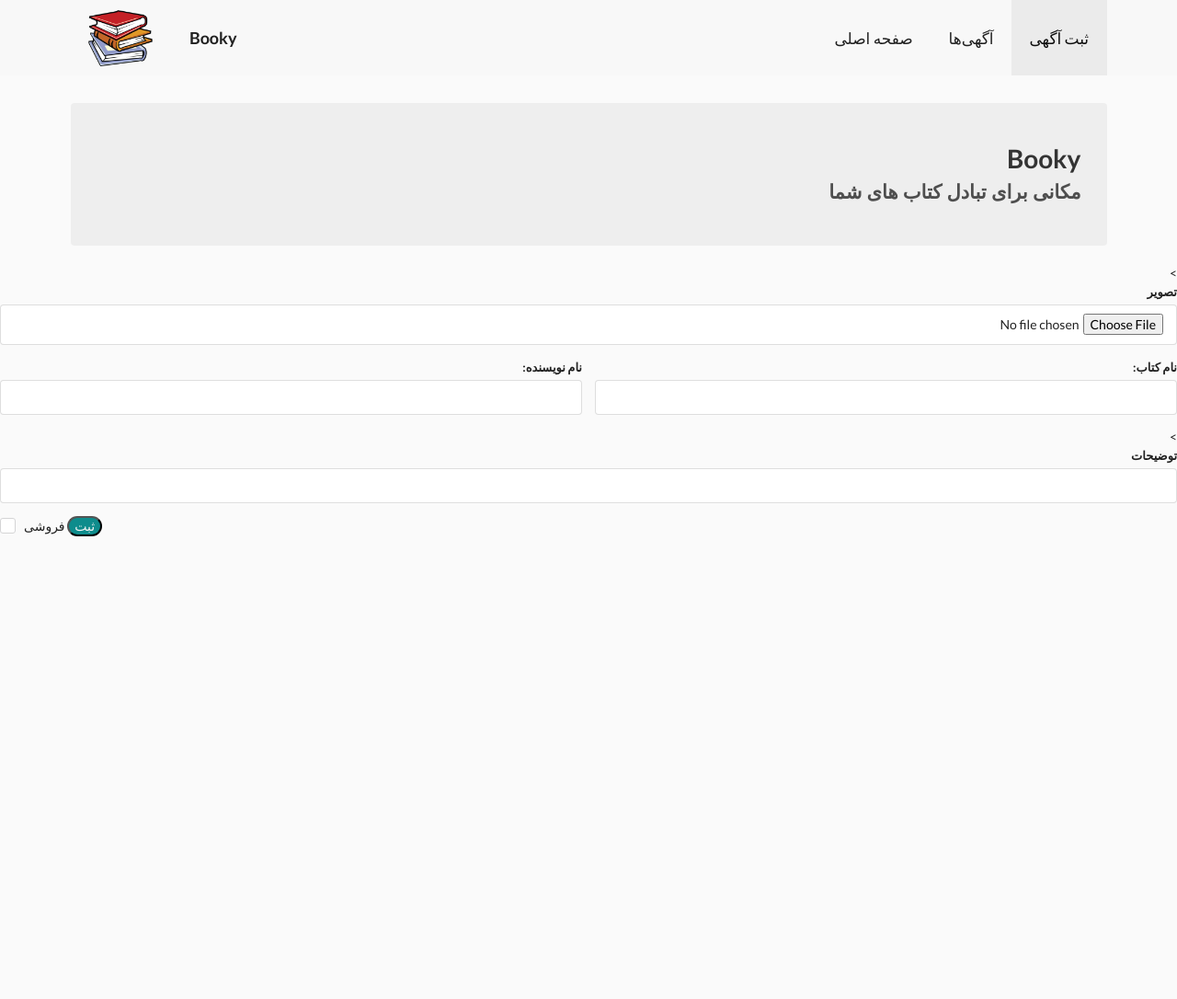
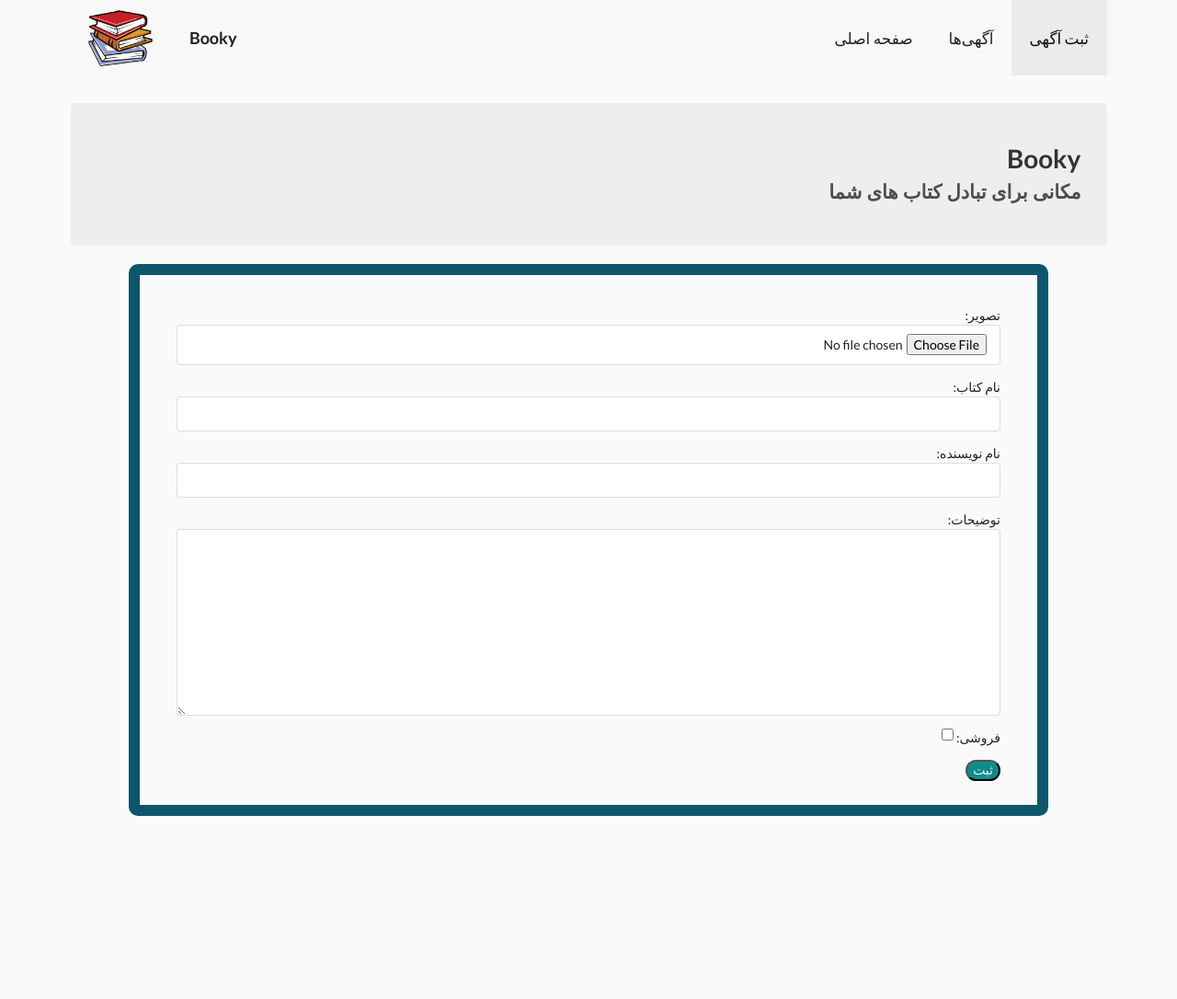
Before and after one commit to reza-yb/napela, a Django app: page /ads/new/ in a window 1280 px wide. Shown: the top 1086 px of the page at 92% size. Run offline with Django 3.2, Linux system fonts and the light colour scheme.

Commit message:
styling forms 2.0

```diff
--- a/BookAdvertisement/templates/BookAdvertisement/bookad_form.html
+++ b/BookAdvertisement/templates/BookAdvertisement/bookad_form.html
@@ -18,42 +18,42 @@
         </div>
     </div>
     <br>
-{#    <div class="info_container">#}
+    <div class="info_container">
 
         <form class="ui form" method="POST" enctype="multipart/form-data">
 
             <!-- Security token -->
             {% csrf_token %}
             <!-- Using the formset -->
-{#            {{ form.as_p }}#}
+            {{ form.as_p }}
 
-            <div class="field" dir="rtl">>
-                <label>تصویر</label>
-                <input type="file" value="{{ poster }}">
-            </div>
-
-            <div class="two fields" dir="rtl">
-                <div class="field" dir="rtl">
-                    <label>نام کتاب:</label>
-                    <input type="text" placeholder="" value="{{ title }}">
-                </div>
-                <div class="field">
-                    <label>نام نویسنده:</label>
-                    <input type="text" placeholder="" value="{{ author }}">
-                </div>
-            </div>
-            <div class="field" dir="rtl">>
-                <label>توضیحات</label>
-                <input type="text" placeholder="" value="{{ description }}">
-            </div>
-
-            <div class="ui checkbox" dir="rtl">
-                <input type="checkbox" value="{{ sell }}">
-                <label>فروشی</label>
-            </div>
+{#            <div class="field" dir="rtl">>#}
+{#                <label>تصویر</label>#}
+{#                <input type="file" value="{{ poster }}">#}
+{#            </div>#}
+{##}
+{#            <div class="two fields" dir="rtl">#}
+{#                <div class="field" dir="rtl">#}
+{#                    <label>نام کتاب:</label>#}
+{#                    <input type="text" placeholder="" value="{{ title }}">#}
+{#                </div>#}
+{#                <div class="field">#}
+{#                    <label>نام نویسنده:</label>#}
+{#                    <input type="text" placeholder="" value="{{ author }}">#}
+{#                </div>#}
+{#            </div>#}
+{#            <div class="field" dir="rtl">>#}
+{#                <label>توضیحات</label>#}
+{#                <input type="text" placeholder="" value="{{ description }}">#}
+{#            </div>#}
+{##}
+{#            <div class="ui checkbox" dir="rtl">#}
+{#                <input type="checkbox" value="{{ sell }}">#}
+{#                <label>فروشی</label>#}
+{#            </div>#}
 
             <input class="submit_button" type="submit" value="ثبت">
         </form>
-{#    </div>#}
+    </div>
 
 {% endblock content %}
--- a/static/css/new_ad.css
+++ b/static/css/new_ad.css
@@ -28,7 +28,7 @@ body {
 
 .info_container::after {
     /*background: url("../images/pattern.jpg");*/
-    background-color: #E5F9E7;
+    background-color: #fafafa;
     background-size: cover;
     position: absolute;
     content: "";
```
